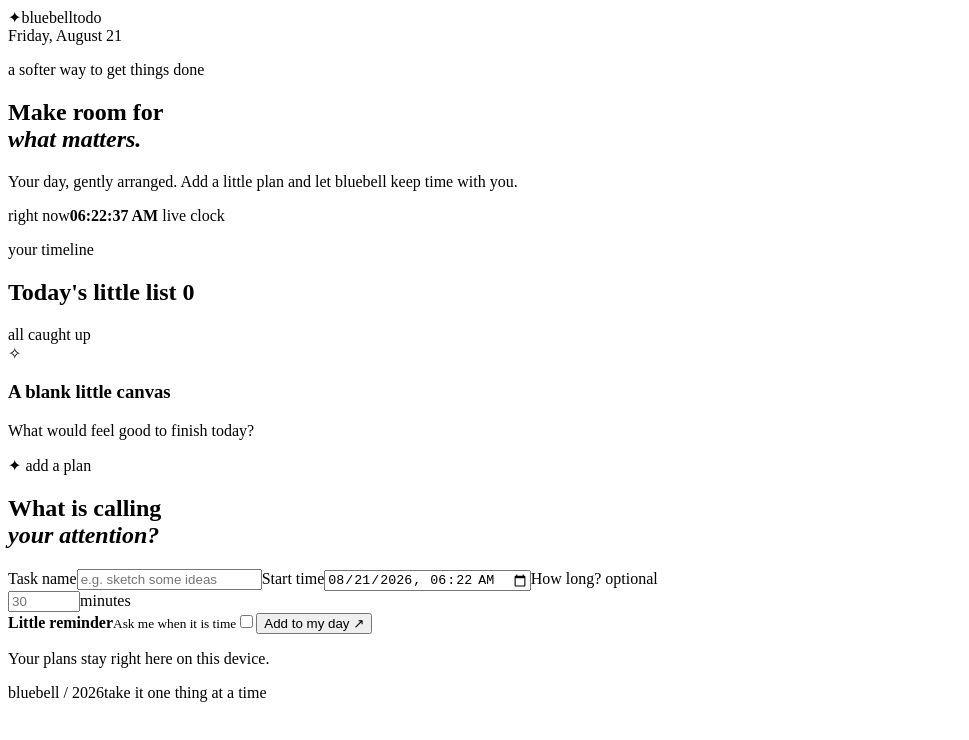
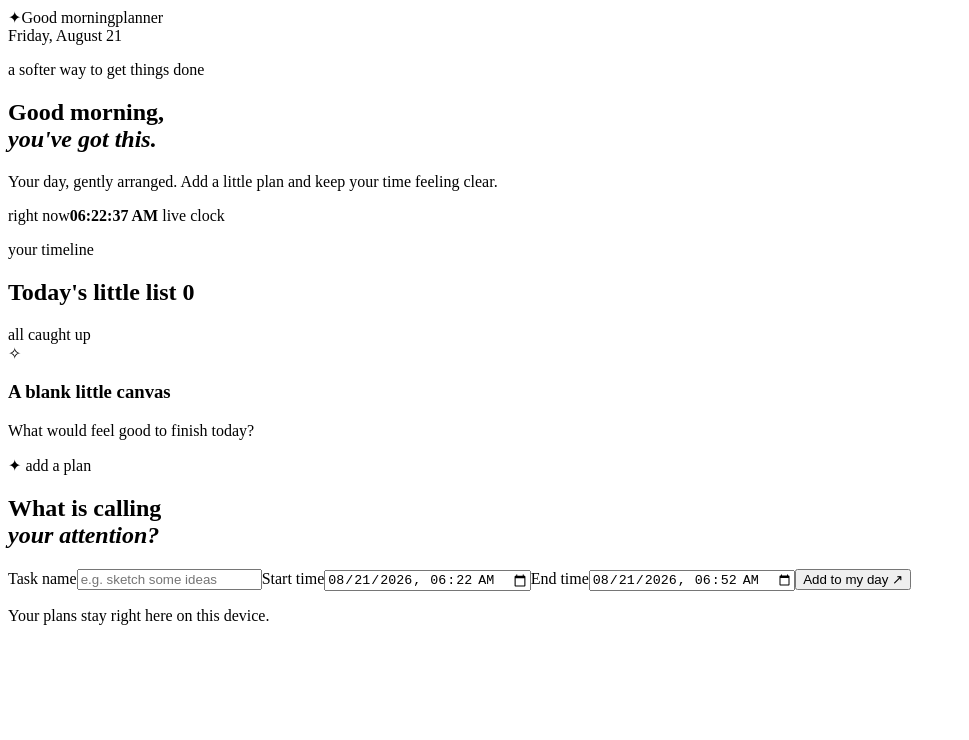
Before and after one commit to Carlo6767/bluebell-todo, a React (Vite) app: page / in a window 1280 px wide. Shown: the top 740 px of the page, without its empty margins (0-969 px from the left). Built offline with nearby package versions, Linux system fonts and the light colour scheme; the HTML template or start-up script is replaced by a standard one.

Commit message:
Use start and end times for tasks

```diff
--- a/src/App.tsx
+++ b/src/App.tsx
@@ -2,32 +2,12 @@ import { useEffect, useMemo, useState } from 'react'
 import type { CSSProperties, FormEvent } from 'react'
 import type { Task, TaskDraft } from './types'
 import { loadTasks, saveTasks } from './lib/taskStorage'
-import { endTime, formatDate, formatTime, isDue, sortTasks } from './lib/time'
+import { formatDate, formatTime, sortTasks } from './lib/time'
 
-const emptyDraft = (): TaskDraft => ({ title: '', startAt: toLocalInput(new Date()), durationMinutes: null, alarm: false })
-
-function hasNotifications() {
-  return typeof window !== 'undefined' && 'Notification' in window
-}
-
-async function requestNotificationPermission() {
-  if (!hasNotifications()) return 'denied'
-  if (Notification.permission !== 'default') return Notification.permission
-  try {
-    return await Notification.requestPermission()
-  } catch {
-    return 'denied'
-  }
-}
-
-function sendNotification(title: string, body: string) {
-  if (!hasNotifications() || Notification.permission !== 'granted') return false
-  try {
-    new Notification(title, { body })
-    return true
-  } catch {
-    return false
-  }
+const emptyDraft = (): TaskDraft => {
+  const start = new Date()
+  const end = new Date(start.getTime() + 30 * 60_000)
+  return { title: '', startAt: toLocalInput(start), endAt: toLocalInput(end) }
 }
 
 function toLocalInput(date: Date) {
@@ -48,30 +28,22 @@ function App() {
 
   useEffect(() => saveTasks(tasks), [tasks])
 
-  useEffect(() => {
-    const dueTasks = tasks.filter((task) => isDue(task, now))
-    if (!dueTasks.length) return
-    setTasks((current) => current.map((task) => isDue(task, now) ? { ...task, alarmHandled: true } : task))
-    setNotice(`${dueTasks.length === 1 ? 'Your task is' : `${dueTasks.length} tasks are`} ready now.`)
-    sendNotification('Bluebell reminder', dueTasks.map((task) => task.title).join(', '))
-  }, [now, tasks])
-
   const sortedTasks = useMemo(() => sortTasks(tasks), [tasks])
   const activeCount = tasks.filter((task) => !task.completed).length
-  const missedCount = tasks.filter((task) => task.alarm && new Date(task.startAt) < now && !task.completed).length
+  const greeting = now.getHours() < 12 ? 'Good morning' : now.getHours() < 18 ? 'Good afternoon' : 'Good evening'
 
   function updateDraft(field: keyof TaskDraft, value: string | boolean) {
-    setDraft((current) => ({ ...current, [field]: field === 'durationMinutes' ? (value ? Number(value) : null) : value }))
+    setDraft((current) => ({ ...current, [field]: value }))
   }
 
   async function addTask(event: FormEvent) {
     event.preventDefault()
     if (!draft.title.trim() || !draft.startAt) return
-    if (draft.alarm) {
-      const permission = await requestNotificationPermission()
-      if (permission === 'denied') setNotice('Your task was added. Browser notifications are unavailable here, so the in-app reminder will still appear.')
+    if (!draft.endAt || new Date(draft.endAt).getTime() <= new Date(draft.startAt).getTime()) {
+      setNotice('End time needs to be after the start time.')
+      return
     }
-    const task: Task = { ...draft, title: draft.title.trim(), id: crypto.randomUUID(), completed: false, alarmHandled: false, createdAt: new Date().toISOString() }
+    const task: Task = { ...draft, title: draft.title.trim(), id: crypto.randomUUID(), completed: false, createdAt: new Date().toISOString() }
     setTasks((current) => [...current, task])
     setDraft(emptyDraft())
     setNotice('Added to your little plan.')
@@ -88,15 +60,15 @@ function App() {
   return (
     <main className="app-shell">
       <header className="topbar">
-        <div className="brand"><span className="brand-mark">✦</span><span>bluebell</span><span className="brand-dot">todo</span></div>
+        <div className="brand"><span className="brand-mark">✦</span><span>{greeting}</span><span className="brand-dot">planner</span></div>
         <div className="header-date">{formatDate(now)}</div>
       </header>
 
       <section className="hero">
         <div>
           <p className="eyebrow">a softer way to get things done</p>
-          <h1>Make room for<br /><em>what matters.</em></h1>
-          <p className="hero-copy">Your day, gently arranged. Add a little plan and let bluebell keep time with you.</p>
+          <h1>{greeting},<br /><em>you've got this.</em></h1>
+          <p className="hero-copy">Your day, gently arranged. Add a little plan and keep your time feeling clear.</p>
         </div>
         <div className="clock-panel" aria-label="Current time">
           <span className="clock-label">right now</span>
@@ -109,13 +81,13 @@ function App() {
         <section className="schedule-section">
           <div className="section-heading">
             <div><p className="eyebrow">your timeline</p><h2>Today's little list <span>{activeCount}</span></h2></div>
-            <div className="status-note">{missedCount ? `${missedCount} reminder${missedCount > 1 ? 's' : ''} waiting` : 'all caught up'}</div>
+            <div className="status-note">{activeCount ? 'a calm plan for today' : 'all caught up'}</div>
           </div>
           {notice && <div className="notice" role="status"><span>✦</span>{notice}<button onClick={() => setNotice('')} aria-label="Dismiss notice">×</button></div>}
           {sortedTasks.length === 0 ? <div className="empty-state"><div className="empty-sparkle">✧</div><h3>A blank little canvas</h3><p>What would feel good to finish today?</p></div> : <div className="task-list">{sortedTasks.map((task, index) => <article className={`task ${task.completed ? 'is-complete' : ''}`} key={task.id} style={{ '--delay': `${index * 70}ms` } as CSSProperties}>
             <button className="check" onClick={() => toggleTask(task.id)} aria-label={task.completed ? `Mark ${task.title} active` : `Complete ${task.title}`}>{task.completed ? '✓' : ''}</button>
-            <div className="task-time"><strong>{formatTime(task.startAt)}</strong>{endTime(task) && <span>until {endTime(task)}</span>}</div>
-            <div className="task-content"><h3>{task.title}</h3><div className="task-meta">{task.durationMinutes ? <span>◷ {task.durationMinutes} min</span> : <span>open time</span>}{task.alarm && <span className="alarm">♧ reminder {task.alarmHandled ? 'sent' : 'on'}</span>}</div></div>
+            <div className="task-time"><strong>{formatTime(task.startAt)}</strong><span>until {formatTime(task.endAt)}</span></div>
+            <div className="task-content"><h3>{task.title}</h3><div className="task-meta"><span>scheduled time</span></div></div>
             <button className="delete" onClick={() => deleteTask(task.id)} aria-label={`Delete ${task.title}`}>×</button>
           </article>)}</div>}
         </section>
@@ -124,14 +96,12 @@ function App() {
           <form onSubmit={addTask}>
             <label>Task name<input value={draft.title} onChange={(event) => updateDraft('title', event.target.value)} placeholder="e.g. sketch some ideas" required /></label>
             <label>Start time<input type="datetime-local" value={draft.startAt} onChange={(event) => updateDraft('startAt', event.target.value)} required /></label>
-            <label>How long? <span className="optional">optional</span><div className="input-suffix"><input type="number" min="1" max="1440" value={draft.durationMinutes ?? ''} onChange={(event) => updateDraft('durationMinutes', event.target.value)} placeholder="30" /><span>minutes</span></div></label>
-            <label className="toggle-row"><span><strong>Little reminder</strong><small>Ask me when it is time</small></span><input className="toggle" type="checkbox" checked={draft.alarm} onChange={(event) => updateDraft('alarm', event.target.checked)} /></label>
+            <label>End time<input type="datetime-local" value={draft.endAt} min={draft.startAt} onChange={(event) => updateDraft('endAt', event.target.value)} required /></label>
             <button className="add-button" type="submit">Add to my day <span>↗</span></button>
           </form>
           <p className="privacy-note">Your plans stay right here on this device.</p>
         </aside>
       </div>
-      <footer><span>bluebell / {now.getFullYear()}</span><span>take it one thing at a time</span></footer>
     </main>
   )
 }
--- a/src/lib/taskStorage.ts
+++ b/src/lib/taskStorage.ts
@@ -8,7 +8,7 @@ export function loadTasks(): Task[] {
     if (!saved) return []
     const parsed: unknown = JSON.parse(saved)
     if (!Array.isArray(parsed)) return []
-    return parsed.filter(isTask)
+    return parsed.filter(isTask).map(normalizeTask)
   } catch {
     return []
   }
@@ -23,6 +23,13 @@ function isTask(value: unknown): value is Task {
   const task = value as Partial<Task>
   return typeof task.id === 'string' && typeof task.title === 'string' &&
     typeof task.startAt === 'string' && typeof task.completed === 'boolean' &&
-    typeof task.alarm === 'boolean' && typeof task.alarmHandled === 'boolean' &&
-    (task.durationMinutes === null || typeof task.durationMinutes === 'number')
+    typeof task.createdAt === 'string' &&
+    (typeof task.endAt === 'string' || task.endAt === undefined)
 }
+
+function normalizeTask(task: Task): Task {
+  if (task.endAt) return task
+  const legacyTask = task as Task & { durationMinutes?: number | null }
+  const duration = legacyTask.durationMinutes || 30
+  return { ...task, endAt: new Date(new Date(task.startAt).getTime() + duration * 60_000).toISOString() }
+}
--- a/src/lib/time.ts
+++ b/src/lib/time.ts
@@ -14,12 +14,3 @@ export function formatTime(value: string | Date) {
 export function formatDate(value: Date) {
   return new Intl.DateTimeFormat(undefined, { weekday: 'long', month: 'long', day: 'numeric' }).format(value)
 }
-
-export function endTime(task: Task) {
-  if (!task.durationMinutes) return null
-  return formatTime(new Date(new Date(task.startAt).getTime() + task.durationMinutes * 60_000))
-}
-
-export function isDue(task: Task, now: Date) {
-  return !task.completed && task.alarm && !task.alarmHandled && new Date(task.startAt).getTime() <= now.getTime()
-}
--- a/src/types.ts
+++ b/src/types.ts
@@ -2,11 +2,9 @@ export type Task = {
   id: string
   title: string
   startAt: string
-  durationMinutes: number | null
-  alarm: boolean
+  endAt: string
   completed: boolean
-  alarmHandled: boolean
   createdAt: string
 }
 
-export type TaskDraft = Pick<Task, 'title' | 'startAt' | 'durationMinutes' | 'alarm'>
+export type TaskDraft = Pick<Task, 'title' | 'startAt' | 'endAt'>
```
